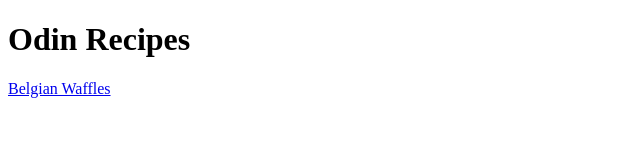
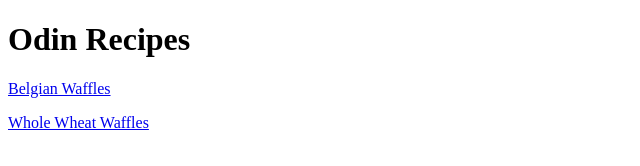
Before and after one commit to phillipsaur/odin-recipes, a plain HTML site: page index.html in a window 1280 px wide. Shown: the whole page, without its empty margins (0-640 px from the left). Drawn offline with Linux system fonts and the light colour scheme.

Commit message:
Added link to wholewheatwaffles.html

```diff
--- a/index.html
+++ b/index.html
@@ -10,6 +10,7 @@
     <body>
         <h1>Odin Recipes</h1>
         <p><a href="./recipes/belgianwaffles.html">Belgian Waffles</a></p>
+        <p><a href="./recipes/wholewheatpancakes.html">Whole Wheat Waffles</a></p>
     </body>
 
 </html>
```
